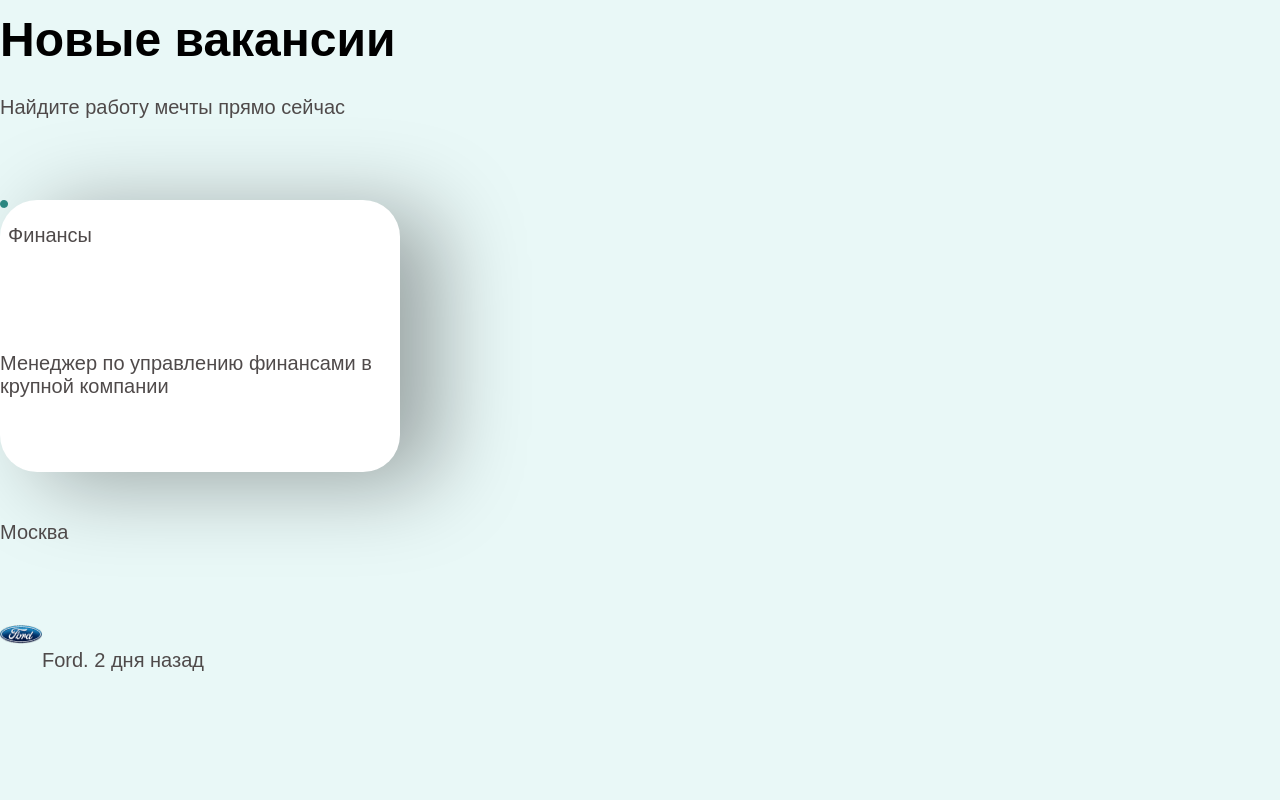
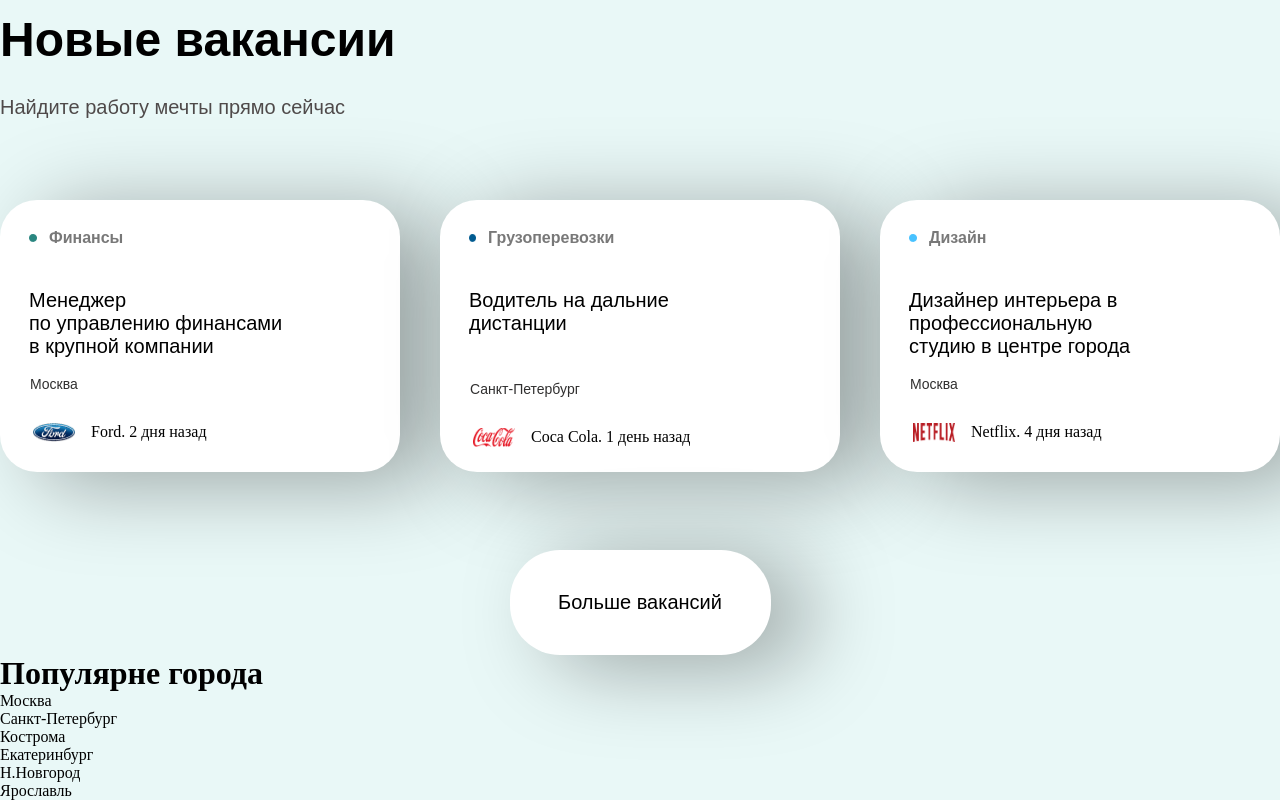
Before and after one commit to spidey143/WorkSite, a plain HTML site: page index.html in a window 1280 px wide. Shown: the part 1710-2510 px from the top of the page. Before the commit the page ends 2463 px from the top, so only its background shows below. Drawn offline with Linux system fonts and the light colour scheme.

Commit message:
AddVacancies

```diff
--- a/index.html
+++ b/index.html
@@ -110,21 +110,23 @@
         <section class="new-vacancies">
             <div class="container">
                 <h1>Новые вакансии</h1>
-                <p>Найдите работу мечты прямо сейчас</p>
+                <p class="description">Найдите работу мечты прямо сейчас</p>
+                <div class="content">
                     <div class="vacancies">
                         <div class="card">
                             <div class="card-content">
                                 <div class="card-head">
-                                <img src="resources/new-vacancies/Ellipse 2 (1).png" alt="">
+                                    <img src="resources/new-vacancies/Зелкный круг.png" alt="">
                                     <p>Финансы</p>
                                 </div>
                                 <div class="basic-info">
-                                <p>Менеджер
-                                    по управлению финансами в крупной компании</p>
+                                    <p>Менеджер <br>
+                                        по управлению финансами <br>
+                                        в крупной компании</p>
+                                </div>
                                 <div class="location">
                                     <img src="resources/new-vacancies/Поиск (1).png" alt="">
                                     <p>Москва</p>
-                                </div>
                                 </div>
                                 <div class="card-footer">
                                     <img src="resources/new-vacancies/Ford.png" alt="">
@@ -132,9 +134,68 @@
                                 </div>
                             </div>
                         </div>
+
+                        <div class="card">
+                            <div class="card-content">
+                                <div class="card-head">
+                                    <img src="resources/new-vacancies/Синий круг.png" alt="">
+                                    <p>Грузоперевозки</p>
+                                </div>
+                                <div class="basic-info">
+                                    <p>Водитель на дальние <br> дистанции</p>
+                                </div>
+                                <div class="location">
+                                    <img src="resources/new-vacancies/Поиск (1).png" alt="">
+                                    <p>Санкт-Петербург</p>
+                                </div>
+                                <div class="card-footer">
+                                    <img src="resources/new-vacancies/Cola.png" alt="">
+                                    <p>Coca Cola. 1 день назад</p>
+                                </div>
+                            </div>
+                        </div>
+
+                        <div class="card">
+                            <div class="card-content">
+                                <div class="card-head">
+                                    <img src="resources/new-vacancies/Голубой круг.png" alt="">
+                                    <p>Дизайн</p>
+                                </div>
+                                <div class="basic-info">
+                                    <p>Дизайнер интерьера в <br> профессиональную <br> студию в центре города</p>
+                                </div>
+                                <div class="location">
+                                    <img src="resources/new-vacancies/Поиск (1).png" alt="">
+                                    <p>Москва</p>
+                                </div>
+                                <div class="card-footer">
+                                    <img src="resources/new-vacancies/Netflix.png" alt="">
+                                    <p>Netflix. 4 дня назад</p>
+                                </div>
+                            </div>
+                        </div>
+
+                    </div>
+                    <div class="more-vacancies">
+                        <button class="more-vacancies button">Больше вакансий</button>
+                    </div>
                 </div>
                 </div>
         </section>
-        <footer></footer>
+        <footer class="main_footer">
+            <div class="container">
+                <div class="popular-city">
+                    <h1>Популярне города</h1>
+                    <div class="citys">
+                        <p>Москва</p>
+                        <p>Санкт-Петербург</p>
+                        <p>Кострома</p>
+                        <p>Екатеринбург</p>
+                        <p>Н.Новгород</p>
+                        <p>Ярославль</p>
+                    </div>
+                </div>
+            </div>
+        </footer>
     </body>
 </html>
--- a/src/style.css
+++ b/src/style.css
@@ -223,7 +223,7 @@ body {
 }
 
 .categories-cards .card p{
-    font-family: 'Raleway';
+    font-family: 'Raleway', sans-serif;
     font-style: normal;
     font-weight: 500;
     font-size: 20px;
@@ -238,7 +238,7 @@ body {
 }
 
 .more-categories button{
-    font-family: 'Raleway';
+    font-family: 'Raleway', sans-serif;
     font-style: normal;
     font-weight: 500;
     font-size: 20px;
@@ -262,7 +262,7 @@ body {
     line-height: 64px;
 }
 
-.new-vacancies p{
+.description{
     margin-top: 24px;
     margin-bottom: 81px;
     font-family: 'Raleway', sans-serif;
@@ -271,6 +271,11 @@ body {
     font-size: 20px;
     line-height: 23px;
     color: #4F4A4A;
+}
+
+.vacancies{
+    display: flex;
+    justify-content: space-between;
 }
 
 .vacancies .card{
@@ -282,16 +287,52 @@ body {
 }
 
 .vacancies .card .card-head{
+    margin-top: 26px;
+    margin-left: 29px;
     display: flex;
+    width: 121px;
+    height: 23px;
+    align-items: center;
+}
+
+.vacancies .card .card-head p{
+    font-family: 'Red Hat Display', sans-serif;
+    font-style: normal;
+    font-weight: 600;
+    font-size: 16px;
+    line-height: 21px;
+    display: flex;
+    color: rgba(0, 0, 0, 0.53);
 }
 
 .vacancies .card .card-head img{
     width: 8px;
     height: 8px;
+    margin-right: 12px;
+}
+
+.card-content{
+    display: flex;
+    flex-direction: column;
 }
 
 .card-footer{
     display: flex;
+    margin-left: 33px;
+}
+
+.location{
+    margin-bottom: 31px;
+    margin-left: 30px;
+}
+
+.location p{
+    font-family: 'Raleway', sans-serif;
+    font-style: normal;
+    font-weight: 500;
+    font-size: 14px;
+    line-height: 16px;
+    color: #302F2F;
 }
 
 .card-footer img{
@@ -299,4 +340,46 @@ body {
     height: 19px;
     display: flex;
     align-items: center;
+    margin-right: 16px;
 }
+
+.basic-info p{
+    margin: 40px 0 0 29px;
+    font-family: 'Raleway', sans-serif;
+    font-style: normal;
+    font-weight: 500;
+    font-size: 20px;
+    line-height: 23px;
+    display: flex;
+    align-items: center;
+    color: #000000;
+}
+
+.card:nth-child(2) .basic-info p{
+    margin: 40px 0 28px 29px;
+}
+
+.content{
+    display: flex;
+    flex-direction: column;
+}
+
+.more-vacancies{
+    align-self: center;
+}
+
+.more-vacancies button{
+    font-family: 'Raleway', sans-serif;
+    font-style: normal;
+    font-weight: 500;
+    font-size: 20px;
+    line-height: 23px;
+    margin-top: 78px;
+    width: 261px;
+    height: 105px;
+    background: #FFFFFF;
+    border: none;
+    box-shadow: 38px 11px 85px rgba(0, 0, 0, 0.34);
+    border-radius: 50px;
+    cursor: pointer;
+}
```
Also changed, not shown: resources/new-vacancies/Cola.png (added), resources/new-vacancies/Netflix.png (added), resources/new-vacancies/Голубой круг.png (added), resources/new-vacancies/Зелкный круг.png (renamed from resources/new-vacancies/Ellipse 2 (1).png), resources/new-vacancies/Синий круг.png (added). Lines whose indentation alone changed are shown as unchanged.
